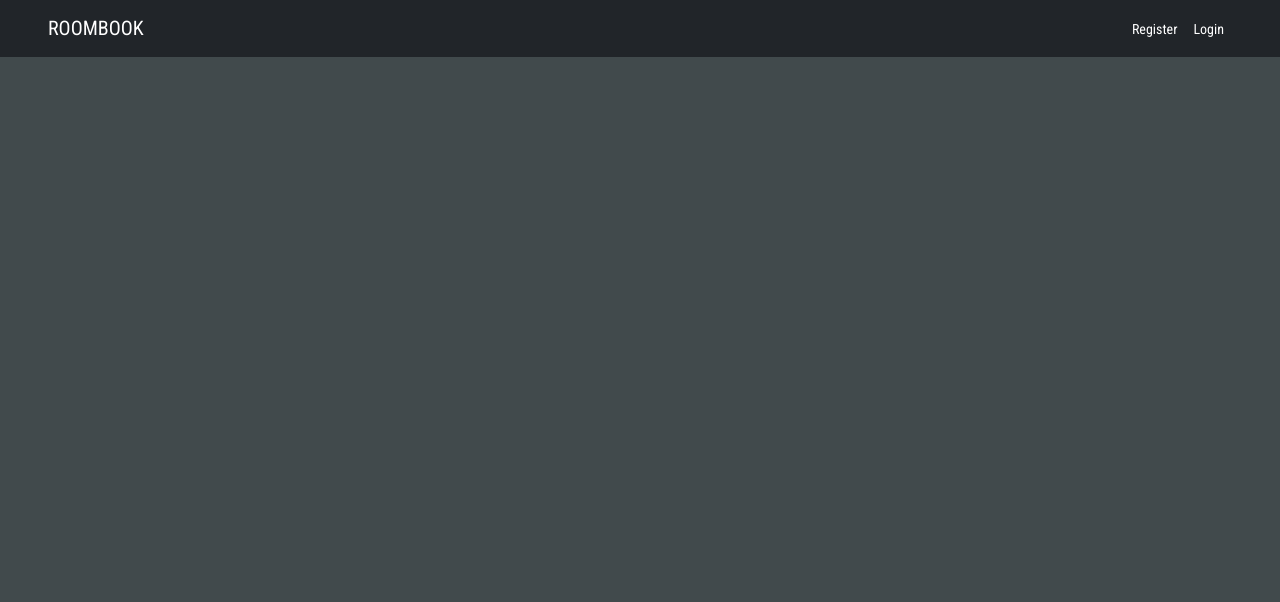
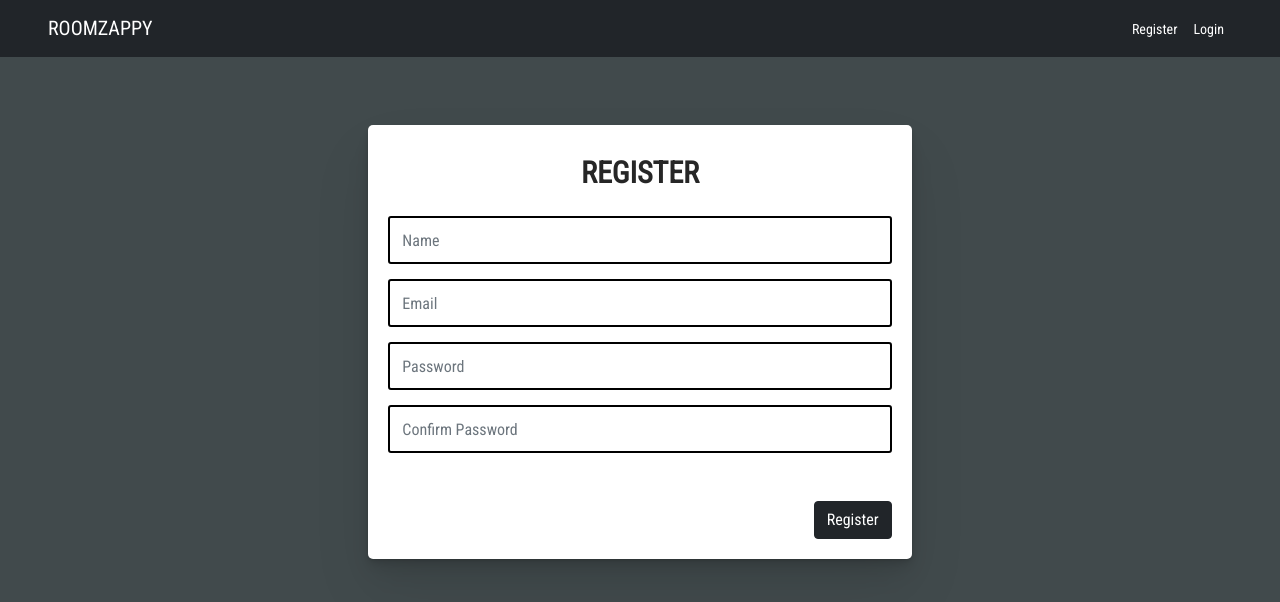
Before and after one commit to Mayankk7/House-Booking-App, a React (Create React App) app in the folder client/: page /registerform in a window 1280 px wide. Shown: the top 602 px of the page. Built offline with nearby package versions, Linux system fonts and the light colour scheme.

Commit message:
fixing bugs

```diff
--- a/client/public/index.html
+++ b/client/public/index.html
@@ -22,7 +22,7 @@
     <script src="https://maxcdn.bootstrapcdn.com/bootstrap/4.0.0/js/bootstrap.min.js" integrity="sha384-JZR6Spejh4U02d8jOt6vLEHfe/JQGiRRSQQxSfFWpi1MquVdAyjUar5+76PVCmYl" crossorigin="anonymous"></script>
     <!--Font Awesome Icons-->
     <link rel="stylesheet" href="https://cdnjs.cloudflare.com/ajax/libs/font-awesome/6.0.0-beta3/css/all.min.css" integrity="sha512-Fo3rlrZj/k7ujTnHg4CGR2D7kSs0v4LLanw2qksYuRlEzO+tcaEPQogQ0KaoGN26/zrn20ImR1DfuLWnOo7aBA==" crossorigin="anonymous" referrerpolicy="no-referrer" />
-    <title>RoomsBook</title>
+    <title>RoomZappy</title>
   </head>
   <body>
     <noscript>You need to enable JavaScript to run this app.</noscript>
--- a/client/src/App.js
+++ b/client/src/App.js
@@ -17,8 +17,8 @@ function App() {
       <BrowserRouter>
         <Route path="/home" exact component={Homescreen} />
         <Route path="/book/:roomid/:fromdate/:todate" exact component={Bookingscreen} />
-        <Route path="/login" exact component={Loginscreen}/>
-        <Route path="/register" exact component={Registerscreen}/>
+        <Route path="/loginform" exact component={Loginscreen}/>
+        <Route path="/registerform" exact component={Registerscreen}/>
         <Route path="/profile" exact component={ProfileScreen}/>
         <Route path="/admin" exact component={Adminscreen}/>
         <Route path="/" exact component={Loadingscreen}/>
--- a/client/src/components/Loader.js
+++ b/client/src/components/Loader.js
@@ -5,8 +5,8 @@ const Loader = () => {
 
     let [loading, setLoading] = useState(true);
     return (
-        <div style={{marginTop:"150px"}}>
-            <div className="sweet-loading text-center">
+        <div clasName="loading" style={{marginTop:"150px"}}>
+            <div className="sweet-loading text-center ">
                 <RingLoader color="#000" loading={loading} css='' size={80} />
             </div>
         </div>
--- a/client/src/components/Navbar.js
+++ b/client/src/components/Navbar.js
@@ -6,12 +6,12 @@ const Navbar = () => {
 
     const logout = () => {
         localStorage.removeItem('currentUser');
-        window.location.href="/login"
+        window.location.href="/loginform"
     }
     return (
         <div>
             <nav class="navbar navbar-expand-lg bg-dark">
-                <a class="navbar-brand mx-5" href="/home">ROOMBOOK</a>
+                <a class="navbar-brand mx-5" href="/home">ROOMZAPPY</a>
                 <button class="navbar-toggler" type="button" data-toggle="collapse" data-target="#navbarNav" aria-controls="navbarNav" aria-expanded="false" aria-label="Toggle navigation">
                     <span class="navbar-toggler-icon mx-5"><i class="fa fa-bars" style={{color:"white"}}></i></span>
                 </button>
@@ -30,10 +30,10 @@ const Navbar = () => {
                         </>) : (
                             <>
                                 <li class="nav-item active">
-                                    <a class="nav-link" href="/register">Register</a>
+                                    <a class="nav-link" href="/registerform">Register</a>
                                 </li>
                                 <li class="nav-item">
-                                    <a class="nav-link" href="/login">Login</a>
+                                    <a class="nav-link" href="/loginform">Login</a>
                                 </li>
                             </>
                         )}
--- a/client/src/index.css
+++ b/client/src/index.css
@@ -81,3 +81,28 @@ p{
 .landing{
   height: 100vh;
 }
+
+.h2-landing{
+  color:white!important;
+  font-size:15vh!important;
+}
+
+
+@media (max-width:300px) {
+  .navbar-toggler, .navbar-brand{
+    margin:0px!important;
+  }
+
+  .navbar{
+    justify-content: center!important;
+  }
+}
+
+@media (max-width:900px) {
+  .landing {
+    width: 100vw;
+  }
+  .h2-landing{
+    font-size:8vh!important;
+  }
+}
--- a/client/src/screens/Loadingscreen.js
+++ b/client/src/screens/Loadingscreen.js
@@ -14,7 +14,7 @@ const Loadingscreen = () => {
         <div className='row landing justify-content-center bg-dark'>
             <div className='col-md-9 my-auto text-center' style={{borderRight:'8px solid white'}}>
 
-                <h2 data-aos="zoom-in" style={{color:"white", fontSize:'130px'}}>RoomBook</h2>
+                <h2 data-aos="zoom-in" className="h2-landing">RoomZappy</h2>
                 <h1 data-aos="zoom-out" style={{color:"white"}}>"There is only one Boss. THE GUEST."</h1>
 
                 <Link to="/home">
--- a/client/src/screens/Loginscreen.js
+++ b/client/src/screens/Loginscreen.js
@@ -48,7 +48,7 @@ const Loginscreen = () => {
                 <div className='col-md-5 bs mt-5 ' style={{backgroundColor:"white"}}>
                     {error && (<Error message="Invalid Credentials"/>)}
                     <div>
-                        <h2 className='text-center'>LOGIN</h2>
+                        <h2 className='text-center' style={{fontWeight:"bolder"}}>LOGIN</h2>
                         <input className='form-control ' type="text" placeholder='Email' value={email} onChange={(e) => { setemail(e.target.value) }}/>
                         <input className='form-control ' type="text" placeholder='Password' value={password} onChange={(e) => { setpassword(e.target.value) }}/>
 
--- a/client/src/screens/ProfileScreen.js
+++ b/client/src/screens/ProfileScreen.js
@@ -2,7 +2,6 @@ import React, { useState, useEffect } from 'react'
 import { Tabs } from 'antd';
 import axios from 'axios';
 import Loader from '../components/Loader'
-import Error from '../components/Error'
 import Swal from "sweetalert2"
 import { Tag, Divider } from 'antd';
 
--- a/client/src/screens/Registerscreen.js
+++ b/client/src/screens/Registerscreen.js
@@ -1,8 +1,9 @@
-import React, { useState, useEffect } from 'react'
+import React, { useState } from 'react'
 import axios from "axios"
 import Success from '../components/Success';
 import Error from '../components/Error';
 import Loader from "../components/Loader"
+import Swal from "sweetalert2"
 import AOS from 'aos'
 import 'aos/dist/aos.css'
 
@@ -25,7 +26,7 @@ const Registerscreen = () => {
 
     const register = async() =>{
 
-        if(password==cpassword){
+        if(password===cpassword){
             const user ={
                 name,email,password,cpassword
             }
@@ -35,7 +36,7 @@ const Registerscreen = () => {
                 const result = (await axios.post("/api/users/register",user)).data
                 setloading(false)
                 setsuccess(true);
-
+                Swal.fire("Congratulations","You have registered successfully", "success");
 
                 setname('');
                 setemail('');
@@ -46,6 +47,7 @@ const Registerscreen = () => {
                 setloading(false);
                 console.log(error)
                 seterror(true)
+                Swal.fire("OOPS","Something went wrong","error")
             }
         }else{
             alert("Password doesn't match")
@@ -54,14 +56,15 @@ const Registerscreen = () => {
     return (
         <div>
         {loading && <Loader/>}
-        {error && <Error/>}
+
 
 
             <div className='row justify-content-center mt-5' data-aos="fade-in">
                 <div className='col-md-5 bs mt-5 ' style={{backgroundColor:"white"}}>
                 {success && <Success message="Registration Successful"/>}
+                {error && <Error/>}
                     <div>
-                        <h2 className='text-center'>REGISTER</h2>
+                        <h2 className='text-center' style={{fontWeight:"bolder"}}>REGISTER</h2>
                         <input className='form-control ' type="text" placeholder='Name' value={name} onChange={(e) => { setname(e.target.value) }} />
                         <input className='form-control ' type="text" placeholder='Email' value={email} onChange={(e) => { setemail(e.target.value) }}/>
                         <input className='form-control ' type="text" placeholder='Password' value={password} onChange={(e) => { setpassword(e.target.value) }}/>
```
